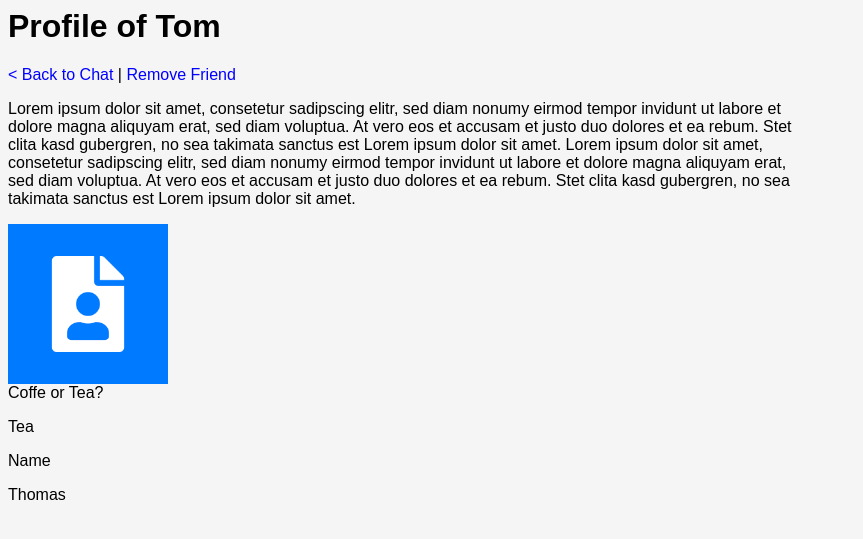
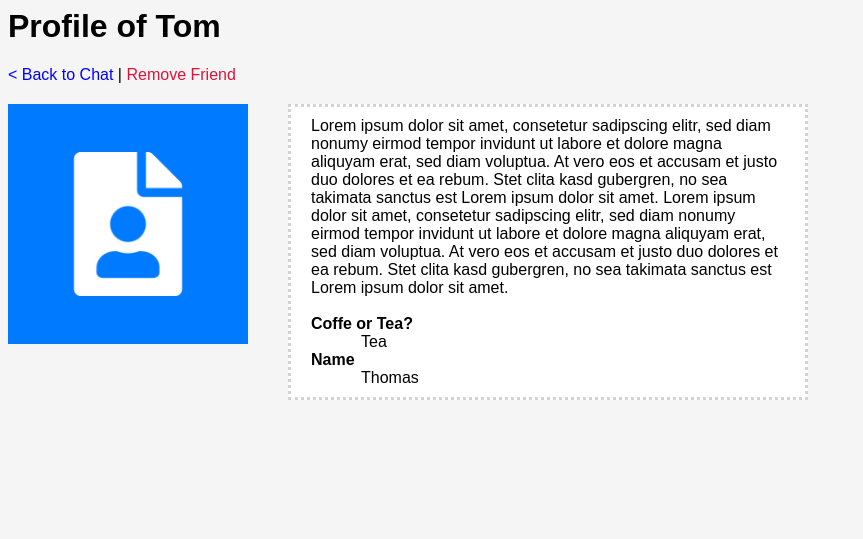
Before and after one commit to HeiligeMeier/Web, a PHP site: page /profile.html in a window 1280 px wide. Shown: the top 539 px of the page, without its empty margins (0-863 px from the left). Run offline with PHP 8.4, Linux system fonts and the light colour scheme.

Commit message:
css zu profile

```diff
--- a/Testat2/profile.html
+++ b/Testat2/profile.html
@@ -7,14 +7,21 @@
         <h1>Profile of Tom</h1>
         <a href="chat.html"> &lt Back to Chat </a>
         <span>|</span>
-        <a href="friends.html">Remove Friend</a>
-        <p>
-            Lorem ipsum dolor sit amet, consetetur sadipscing elitr, sed diam nonumy eirmod tempor invidunt ut labore et dolore magna aliquyam erat, sed diam voluptua. At vero eos et accusam et justo duo dolores et ea rebum. Stet clita kasd gubergren, no sea takimata sanctus est Lorem ipsum dolor sit amet. Lorem ipsum dolor sit amet, consetetur sadipscing elitr, sed diam nonumy eirmod tempor invidunt ut labore et dolore magna aliquyam erat, sed diam voluptua. At vero eos et accusam et justo duo dolores et ea rebum. Stet clita kasd gubergren, no sea takimata sanctus est Lorem ipsum dolor sit amet.
-        </p>
-        <img id="pb" src="images/profile.png" width="20%"><br>
-        <label>Coffe or Tea?</label>
-        <p>Tea</p>
-        <label>Name</label>
-        <p>Thomas</p>
+        <a class="rmvchat" href="friends.html">Remove Friend</a><br>
+        <div class="content">
+        <img id="pb" src="images/profile.png">
+        <p class="about">
+
+
+                    Lorem ipsum dolor sit amet, consetetur sadipscing elitr, sed diam nonumy eirmod tempor invidunt ut labore et dolore magna aliquyam erat, sed diam voluptua. At vero eos et accusam et justo duo dolores et ea rebum. Stet clita kasd gubergren, no sea takimata sanctus est Lorem ipsum dolor sit amet. Lorem ipsum dolor sit amet, consetetur sadipscing elitr, sed diam nonumy eirmod tempor invidunt ut labore et dolore magna aliquyam erat, sed diam voluptua. At vero eos et accusam et justo duo dolores et ea rebum. Stet clita kasd gubergren, no sea takimata sanctus est Lorem ipsum dolor sit amet.
+
+                <br>
+                <br>
+                <label class="frage">Coffe or Tea?</label><br>
+                <label class="antwort">Tea</label><br>
+                <label class="frage">Name</label><br>
+                <label class="antwort">Thomas</label><br>
+            </p>
+        </div>
     </body>
 </html>
--- a/Testat2/style.css
+++ b/Testat2/style.css
@@ -120,7 +120,37 @@ a:hover {
 }
 /*-------------------------------------*/
 /* Profile*/
+#pb{
+    width: 30%;
+    float: left;
+    margin-right: 40px;
+    height: auto;
 
+}
+.content{
+    margin-top: 20px;
+}
+.about{
+    border: 1px dotted blue;
+    display: flow-root;
+    background-color: white;
+    border-color:lightgrey;
+    border-width: medium;
+    border-style: dotted;
+    padding: 10px 20px 10px 20px;
+}
+.frage{
+    font-weight: bold;
+}
+.antwort{
+    padding-left: 50px;
+}
+.box{
+    border: 2px solid red;
+    margin-top: 20px;
+}
+.test{
+display: flow-root;}
 
 
 
@@ -137,7 +167,12 @@ a:hover {
 }
 .field{
     background-color: white;
-    margin-bottom: 7px;;
+    margin: auto;
+    margin-bottom: 17px;
+    border-color:lightgrey;
+    border-width: medium;
+    border-style: dotted;
+    background-color: white;
 }
 #comment{
     width: 100%;
```
